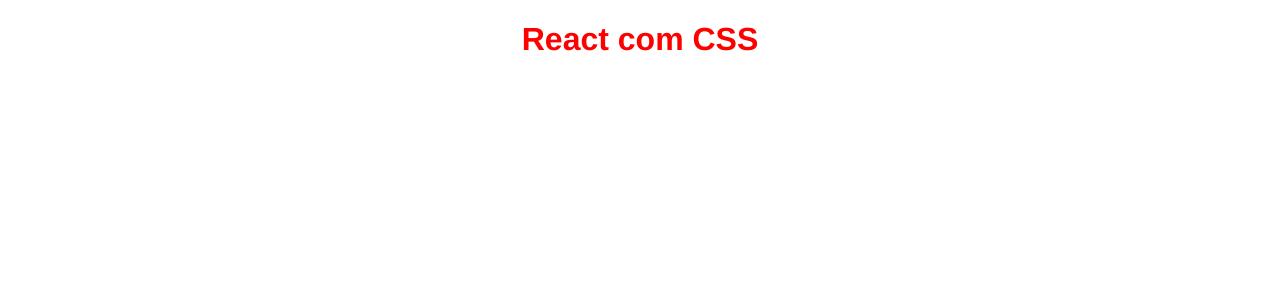
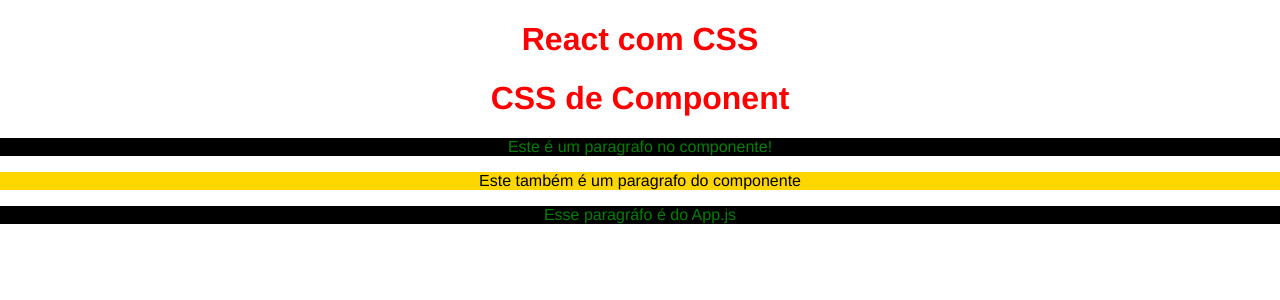
Before and after one commit to allanfenelon/CURSO_REACT, a React (Create React App) app in the folder 4_CSS_REACT/css/: page / in a window 1280 px wide. Shown: the top 300 px of the page. Built offline with nearby package versions, Linux system fonts and the light colour scheme.

Commit message:
css de component

```diff
--- a/4_CSS_REACT/css/src/App.js
+++ b/4_CSS_REACT/css/src/App.js
@@ -1,9 +1,15 @@
 import './App.css';
+// COMPONENTS
+import MyComponent from './components/MyComponent';
 
 function App() {
   return (
     <div className="App">
+      {/* CSS GLOBAL */}
       <h1>React com CSS</h1>
+      {/* CSS COMPONENT */}
+      <MyComponent />
+      <p>Esse paragráfo é do App.js</p>
     </div>
   );
 }
--- /dev/null
+++ b/4_CSS_REACT/css/src/components/MyComponent.css
@@ -0,0 +1,9 @@
+p{
+    color: green;
+    background: #000;
+}
+
+.my-comp-paragraph{
+    color: #000;
+    background: gold;
+}
--- /dev/null
+++ b/4_CSS_REACT/css/src/components/MyComponent.js
@@ -0,0 +1,13 @@
+import './MyComponent.css';
+
+const MyComponent = () => {
+  return (
+    <div>
+        <h1>CSS de Component</h1>
+        <p>Este é um paragrafo no componente!</p>
+        <p className="my-comp-paragraph">Este também é um paragrafo do componente</p>
+    </div>
+  )
+}
+
+export default MyComponent
```
